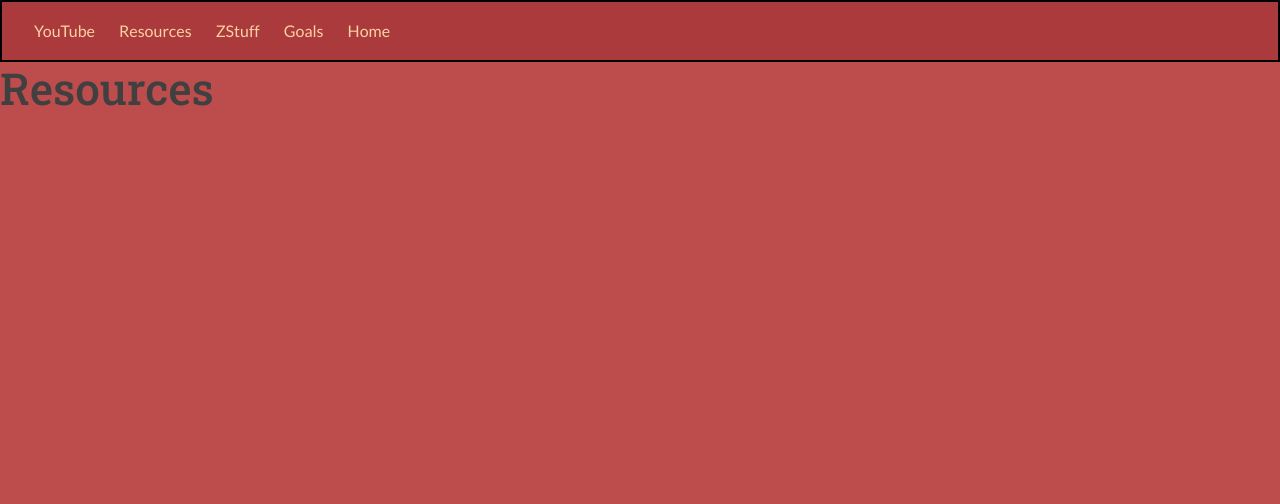
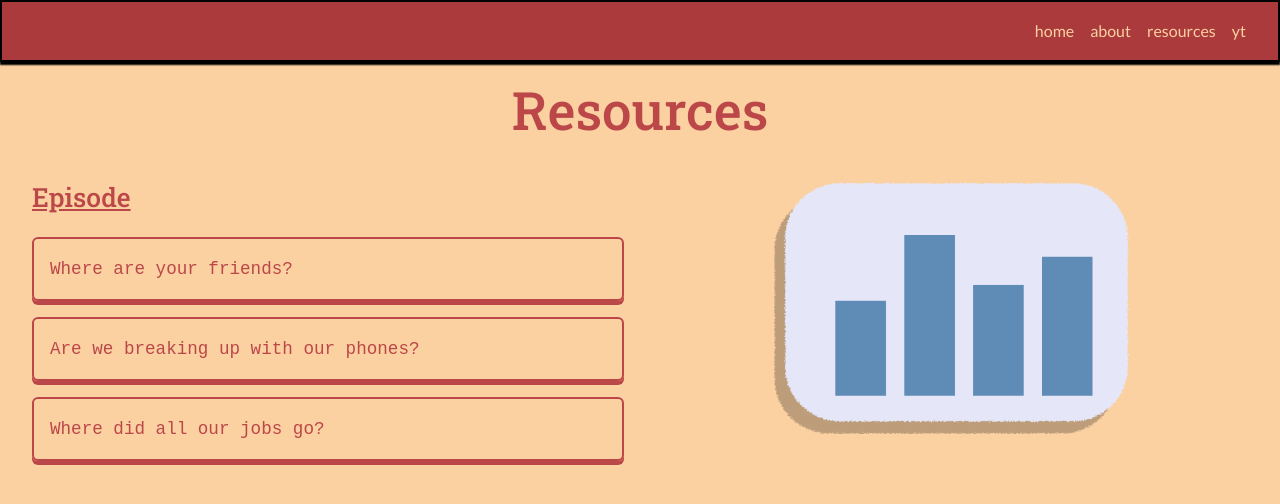
Before and after one commit to wakeupxavey/zshit, a SvelteKit app: page /resources in a window 1280 px wide. Shown: the top 504 px of the page. Built offline with nearby package versions, Linux system fonts and the light colour scheme.

Commit message:
cleanup on pages
reworked pages, navbar, squarezeros

```diff
--- a/src/lib/components/Navbar.svelte
+++ b/src/lib/components/Navbar.svelte
@@ -1,21 +1,23 @@
 <nav>
-  <a href="/youtube">YouTube</a>
-  <a href="/resources">Resources</a>
-  <a href="/zstuff">ZStuff</a>
-  <a href="/goals">Goals</a>
-  <a href="/">Home</a>
+  <a href="/youtube">yt</a>
+  <a href="/resources">resources</a>
+  <!-- <a href="/zstuff">ZStuff</a> -->
+  <a href="/goals">about</a>
+  <a href="/">home</a>
 </nav>
 
 <style>
   nav {
     display: flex;
-    gap: 1.5rem;
+    gap: 1rem;
     padding: 1rem 2rem;
     background-color: #9e30329e;
     position: sticky;
     top: 0;
     z-index: 100;
     border: 2px solid black;
+    flex-direction: row-reverse;
+    box-shadow: 0 3px 1.5px black;
   }
 
   a {
--- a/src/routes/+page.svelte
+++ b/src/routes/+page.svelte
@@ -4,7 +4,8 @@
   import DocRenderer from '$lib/components/DocRenderer.svelte';
   import type { Block } from '$lib/components/DocRenderer.svelte';
   const blocks = rawBlocks as Block[];
-    import Landing from '$lib/components/Landing.svelte';
+  import Landing from '$lib/components/Landing.svelte';
+
 
 </script>
 
@@ -14,6 +15,7 @@
 Hard-code custom code that should appear BEFORE Google Doc here.
 This code is in +page.svelte and can be manually coded using HTML or Svelte tags.
 -->
+<Landing />
 <header class="container-fluid d-flex flex-column align-items-center justify-content-center vh-100 mb-4" style="background-size:cover;background-position:center;">
   <h1>
     z site
--- a/src/routes/goals/+page.svelte
+++ b/src/routes/goals/+page.svelte
@@ -1,11 +1,8 @@
 <script>
-
+  import Navbar from '$lib/components/Navbar.svelte';
 </script>
 
-<div class="squarezero">
-  <h1>Goals</h1>
-
-</div>
+<Navbar />
 <main>
  <!-- <div class="basic">
     <h2>My goals for this project:</h2>
@@ -16,41 +13,124 @@
     </ul> -->
 
     <div class="goals-container">
-      <div class="goals">
-        <p>Goal 1: Make a website that is actually useful to me and others</p>
-        <img src="/image/goals.png" alt="Goal 1" />
+       <div class="squarezero">
+      <h1>about.</h1>
       </div>
 
-       <div class="goals">
-        <img src="/image/goals.png" alt="Goal 1" />
-        <p>Goal 1: Make a website that is actually useful to me and others</p>
+      <div class="goals">
+                 <h2>So you wanna know about z shit eh?</h2>
+
+
       </div>
 
+      <!-- <div class="goals">
+       <p>ZSHIT is a project that tries to tell stories to young adults.
+</p>
+        <img src="/image/stickland1.png" alt="Goal 1" />
+      </div> -->
+<!--1 -->
        <div class="goals">
-        <p>Goal 1: Make a website that is actually useful to me and others</p>
-        <img src="/image/goals.png" alt="Goal 1" />
+        <img src="/image/stickland1.png" alt="Goal 1" />
+        <p>ZSHIT is a project that tries to tell stories to young adults.
+</p>
+      </div>
+<!--2 -->
+       <div class="goals">
+        <p>The idea was born from my friends. So before we move on, shoutout everyone from DC, the Springs, Tacoma, Berkeley, you all are le goats. </p>
+        <img src="/image/stickland1.png" alt="Goal 1" />
+      </div>
+<!--3 -->
+       <div class="goals">
+         <img src="/image/stickland1.png" alt="Goal 1" />
+<p>Anyways, where was I? Ahh yes, <i>the idea.</i>
+
+The idea itself was born out of necessity. In my early adult years, I felt how hard it is to stay engaged, and have a healthy relationship with the news. News these days just feels way too fast – and I think we miss out on a lot when we’re trying to chase every new story. I don’t want to do that.
+</p>
+
+      </div>
+<!--4 -->
+       <div class="goals">
+        <p>I want this stuff to be fun. I want to tell stories. I want to inspire people. I want people to feel better about the world when they leave this channel. And over everything, I want this thing to be an instrument of good.
+
+Sounds kinda arrogant. But so what, dream big.
+</p>
+        <img src="/image/stickland1.png" alt="Goal 1" />
+      </div>
+<!--5 -->
+       <div class="goals">
+        <img src="/image/stickland1.png" alt="Goal 1" />
+        <p>The goal has always been to help people out. Most of my ideas start out from simple conversations, or random thoughts that come my way. I find most of my stories in obvious places. I like starting there because that’s usually where you find things most people can relate to. Once I’m there, then I have to check under the hood to see if there’s something going on that people aren’t seeing. If I find that, then I’m off.</p>
+      </div>
+<!--6 -->
+       <div class="goals">
+        <p>I want this stuff to be fun. I want to tell stories. I want to inspire people. I want people to feel better about the world when they leave this channel. And over everything, I want this thing to be an instrument of good.
+
+Sounds kinda arrogant. But so what, dream big.
+</p>
+        <img src="/image/stickland1.png" alt="Goal 1" />
+      </div>
+ <!--7 -->
+      <div class="goals">
+       <img src="/image/stickland1.png" alt="Goal 1" />
+        <p>My process is pretty simple after that. And yeah – no, you don't get to know everything, but let's just say it involves lots of screenshots, reading, yelling at walls, drawing, quitting 4 or 5 times, and drinking lots and lots of water. Water is key.
+</p>
+
       </div>
 
-       <div class="goals">
-         <img src="/image/goals.png" alt="Goal 1" />
-        <p>Goal 1: Make a website that is actually useful to me and others</p>
+ <!--8 -->
+
+      <div class="goals">
+        <p>Anyways, I started this project, because I wanted learning to stop being so boring. Because, can you imagine a world like that? A world full of young energetic people who care? A world of people fighting for mountainous change? A media that doesn’t answer to billionaires, but to us, the people?  That’s a world I want to see.
+</p>
+        <img src="/image/stickland1.png" alt="Goal 1" />
+      </div>
+ <!--9 -->
+   <div class="goals">
+   <img src="/image/stickland1.png" alt="Goal 1" />
+        <p>Thanks for reading, I’ll z you next time.</p>
+
+
       </div>
 
-       <div class="goals">
-        <p>Goal 1: Make a website that is actually useful to me and others</p>
-        <img src="/image/goals.png" alt="Goal 1" />
-      </div>
 
-       <div class="goals">
-        <img src="/image/goals.png" alt="Goal 1" />
-        <p>Goal 1: Make a website that is actually useful to me and others</p>
-      </div>
 
     </div>
- <!-- </div> -->
+
+
+    <!-- </div> -->
+
+
 </main>
 
 <style>
+
+
+@media (max-width: 640px) {
+  .goals {
+    flex-direction: column;
+  }
+  img {
+    height: 150px;
+    width: 150px;
+
+  }
+  .big{
+    width: 300px;
+    height: 175px;
+  }
+}
+
+@media (min-width: 641px) {
+  img {
+    width: 300px;
+    height: 300px;
+
+  }
+  .big{
+    width: 500px;
+    height: 300px;
+}
+}
 
 .goals-container {
   display: flex;
@@ -59,26 +139,37 @@
 .goals {
   display: flex;
   justify-content: space-evenly;
-  gap: 20px;
-  outline: #ffffff solid 2px;
+  gap: 20%;
+  /* outline: #ffffff solid 2px; */
   align-items: center;
+  padding: 3rem;
 
 }
 
   .squarezero {
   width: 100%;
+  padding-top: 3%;
   text-align: center;
-  background-color: #9e30329e;
 
 }
 
-img{
-  width: 100px;
-  height:100px
+
+
+p{
+  color: #ffffff;
+  padding: 5%;
 }
 
-p{
 
+h1{
+  color: #FBD1A2;
+  font-size: 3em;
+}
+
+h2{
+  color: #BC4749;
+  text-shadow: #FBD1A2 1px 1px 0px, #FBD1A2 -1px -1px 0px, #FBD1A2 -1px 1px 0px, #FBD1A2 1px -1px 0px;
+  font-size: 2em;
 }
 /* .basic {
   padding-top: 14px;
--- a/src/routes/resources/+page.svelte
+++ b/src/routes/resources/+page.svelte
@@ -5,5 +5,123 @@
 <Navbar />
 
 <main>
-  <h1>Resources</h1>
+  <div class="squareone">
+    <h1>Resources</h1>
+  </div>
+
+  <div class="resources-container">
+    <div class="list-section">
+      <h2>Episode</h2>
+      <ul>
+        <li><a href="#">Where are your friends?</a></li>
+        <li><a href="#">Are we breaking up with our phones?</a></li>
+        <li><a href="#">Where did all our jobs go?</a></li>
+      </ul>
+    </div>
+
+    <div class="image-section">
+      <img src="/image/resources.png" alt="Resources" />
+    </div>
+  </div>
 </main>
+
+<style>
+  main {
+    display: flex;
+    flex-direction: column;
+    align-items: stretch;
+    min-height: 100vh;
+    gap: 1rem;
+    padding: 1rem;
+    background-color: #FBD1A2;
+  }
+
+  .squareone {
+    width: 100%;
+    text-align: center;
+  }
+
+  h1 {
+    color: #BC4749;
+    font-size: 3em;
+  }
+
+  .resources-container {
+    display: flex;
+    flex-direction: row;
+    gap: 2rem;
+    padding: 1rem;
+  }
+
+  .list-section {
+    display: flex;
+    flex-direction: column;
+    flex: 1;
+    gap: 1rem;
+  }
+
+  h2 {
+    color: #BC4749;
+    text-decoration: underline;
+    font-size: 1.5em;
+  }
+
+  ul {
+    list-style: none;
+    padding: 0;
+    display: flex;
+    flex-direction: column;
+    gap: 1rem;
+  }
+
+  li {
+  border: 2px solid #BC4749;
+  border-radius: 6px;
+  padding: 1rem;
+  color: #BC4749;
+  font-family: monospace;
+  cursor: pointer;
+  transition: transform 0.1s ease, box-shadow 0.1s ease;
+  box-shadow: 0 4px 0px #BC4749;
+}
+
+li:hover {
+  transform: translateY(2px);
+  box-shadow: 0 2px 0px #BC4749;
+}
+
+li:active {
+  transform: translateY(4px);
+  box-shadow: 0 0px 0px #BC4749;
+}
+
+li a {
+  text-decoration: none;
+  color: inherit;
+  display: block;
+  width: 100%;
+  height: 100%;
+}
+
+  .image-section {
+    display: flex;
+    flex-direction: column;
+    gap: 1rem;
+    align-items: center;
+    flex: 1;
+  }
+
+  img {
+    width: 60%;
+    height: auto;
+  }
+
+  @media (max-width: 640px) {
+    .resources-container {
+      flex-direction: column;
+    }
+    img {
+      width: 100%;
+    }
+  }
+</style>
--- a/src/routes/youtube/+page.svelte
+++ b/src/routes/youtube/+page.svelte
@@ -5,5 +5,74 @@
 <Navbar />
 
 <main>
-  <h1>YouTube</h1>
+   <div class="squarezero">
+      <h1>Youtube</h1>
+  </div>
+
+  <div class="youtube-container">
+
+  <a href="https://www.youtube.com/@Zsh.t" target="_blank" rel="noopener noreferrer">
+      <img src="/image/yt.png" alt="YouTube" />
+    </a>
+  </div>
 </main>
+
+<style>
+ main {
+  display: flex;
+  flex-direction: column;
+  align-items: stretch;
+  min-height: 100vh;
+  gap: 1rem;
+  padding: 1rem;
+  border: 1px solid black;
+  background-color: aliceblue;
+}
+
+  .youtube-container {
+  display: flex;
+  flex-direction: column;
+  gap: 1rem;
+  padding: 2rem;
+  /* border: 1px solid black;
+  border-radius: 8px; */
+  align-items: center; /* add this */
+
+}
+
+img {
+  display: block;
+  margin: 0 auto;
+  width: 40%;
+  height: 40%;
+}
+
+a {
+  display: block; /* add this */
+  transition: transform 0.2s ease, opacity 0.2s ease; /* move transition here so hover/active work */
+}
+
+a:hover {
+  transform: scale(1.08);
+  opacity: 0.85;
+}
+
+a:active {
+  transform: scale(0.95);
+  opacity: 0.7;
+}
+
+
+    .squarezero {
+  width: 100%;
+  padding-top: 3%;
+  text-align: center;
+
+}
+    h1 {
+      color: #D44244;
+      font-size: 3em;
+    }
+
+
+  </style>
```
Also changed, not shown: src/lib/components/Grain.svelte (added, +21 -0 lines), src/lib/components/Landing.svelte (+10 -2 lines), src/app.html (line endings or trailing spaces).
